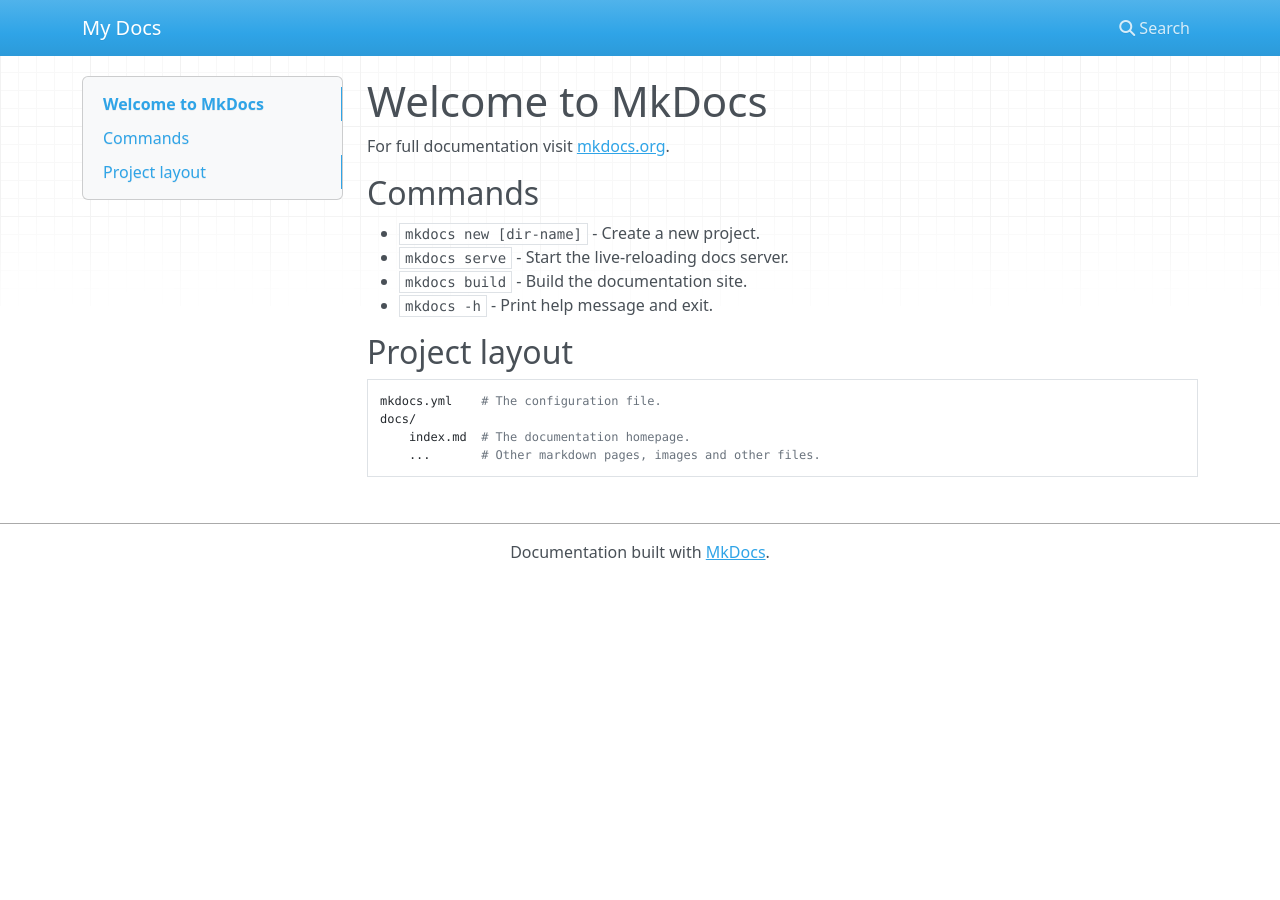
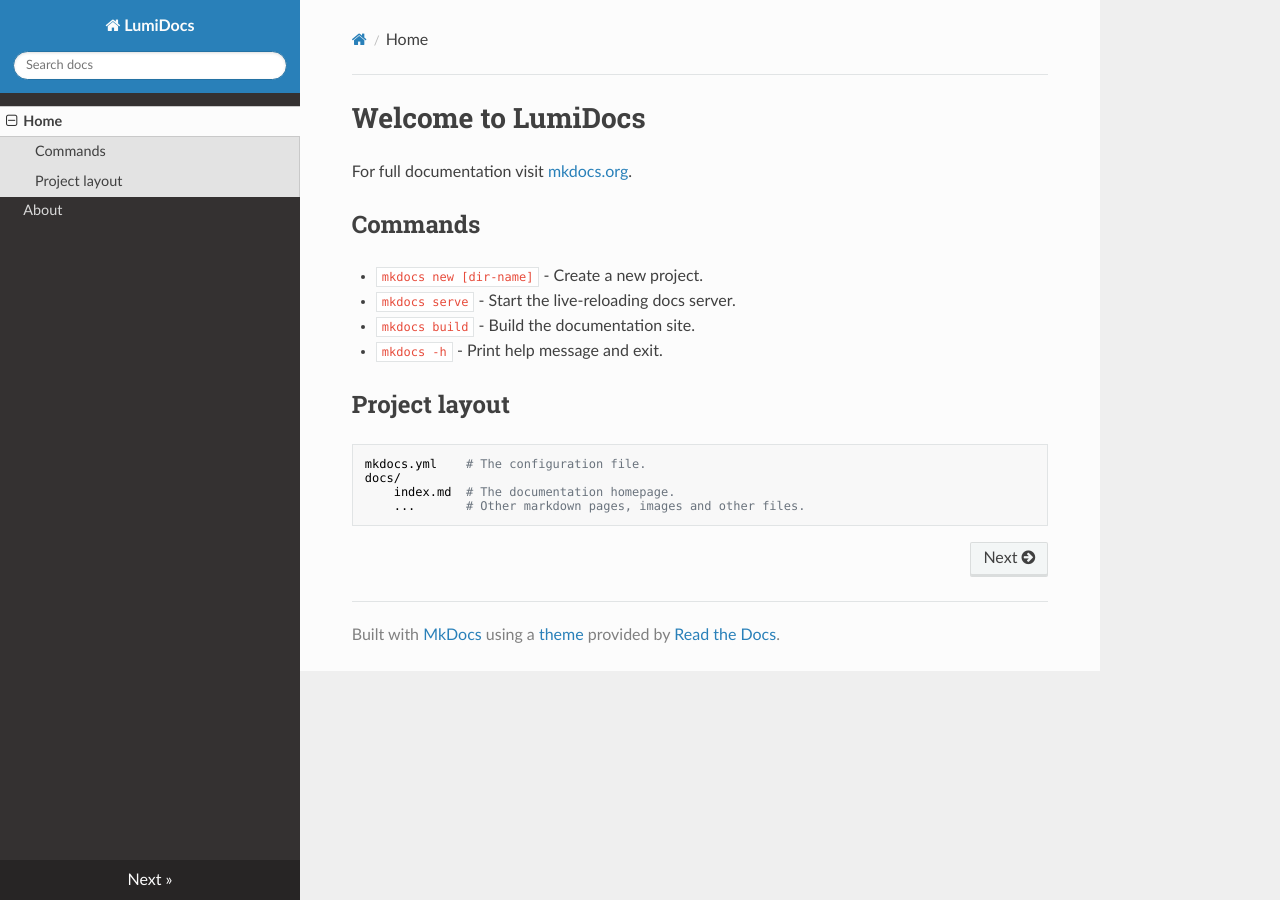
Before and after one commit to Chugani05-JesusLugo2002/LuminoDocs, an MkDocs documentation site: the page built from docs/index.md, in a window 1280 px wide. Built offline with MkDocs 1.6.1, drawn with Linux system fonts in a browser that asks for light colours; nearby versions of some CDN libraries.

Commit message:
Setup LuminoDocs with an example theme

```diff
--- a/docs/index.md
+++ b/docs/index.md
@@ -1,4 +1,4 @@
-# Welcome to MkDocs
+# Welcome to LumiDocs
 
 For full documentation visit [mkdocs.org](https://www.mkdocs.org).
 
--- a/mkdocs.yml
+++ b/mkdocs.yml
@@ -1 +1,5 @@
-site_name: My Docs
+site_name: LumiDocs
+nav:
+  - Home: index.md
+  - About: about.md
+theme: readthedocs
```
Also changed, not shown: docs/about.md (added, +44 -0 lines), requeriments.txt (added, +17 -0 lines), 2 other files.
